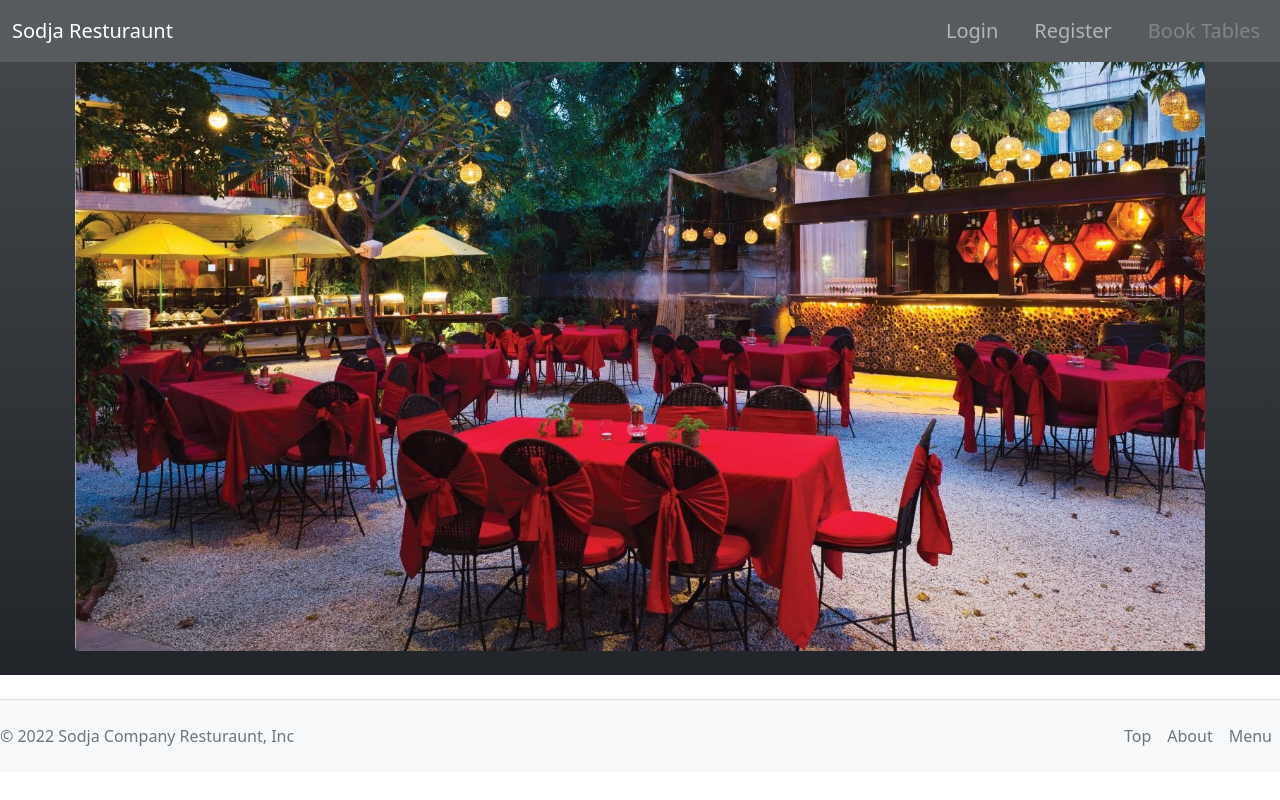
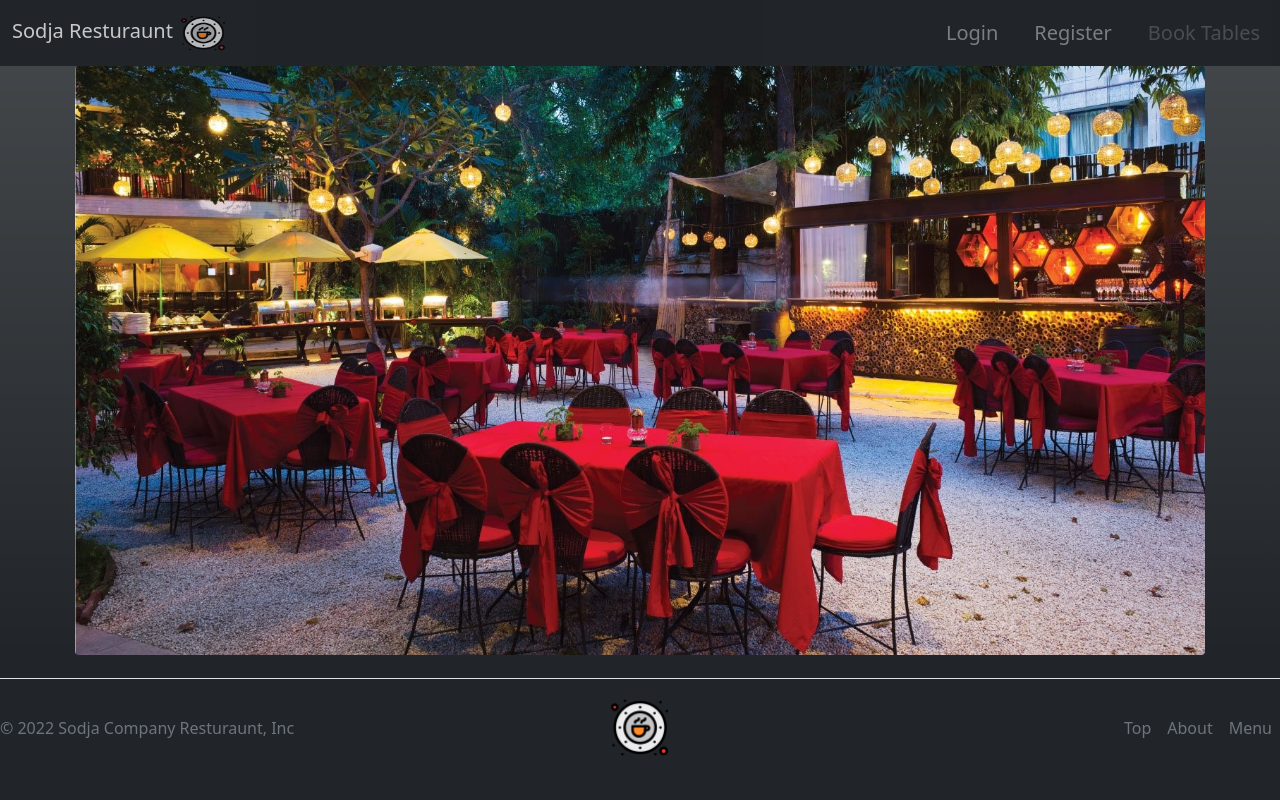
Before and after one commit to Arminas19/project4, a Django app: page / in a window 1280 px wide. Run offline with Django 3.2, Linux system fonts and the light colour scheme; some libraries are stand-ins or nearby versions.

Commit message:
added icons to footers and headers and browser tab, customized my footer made it stick to the bottom

```diff
--- a/Schedule.txt
+++ b/Schedule.txt
@@ -9,3 +9,7 @@
 17/02/2022 - set-up all my templates and start with my index.html template.
 
 18/02/2022 - created a header and background for my base.html file.
+
+19/02/2022 - started on my footer and added to the header.
+
+20/02/2022 - start on about section.
--- a/static/css/style.css
+++ b/static/css/style.css
@@ -1,3 +1,9 @@
+body{
+background-color: #212529;
+    min-height: 100vh;
+    display: flex;
+    flex-direction: column;
+}
 .nav-item-header{
     font-size: 20px;
 }
@@ -7,7 +13,3 @@
 #resturanunt-image{
 width:90%;
 }
-
-footer{
-    padding: 0;
-}
--- a/templates/base.html
+++ b/templates/base.html
@@ -10,6 +10,7 @@
     <link href="https://cdn.jsdelivr.net/npm/bootstrap@5.1.3/dist/css/bootstrap.min.css" rel="stylesheet"
         integrity="sha384-1BmE4kWBq78iYhFldvKuhfTAU6auU8tT94WrHftjDbrCEXSU1oBoqyl2QvZ6jIW3" crossorigin="anonymous">
     <link rel="stylesheet" href="{% static 'css/style.css' %}">
+    <link rel="shortcut icon" type="x-icon" href="{% static 'assets/icon.png' %}">
     <title> Sodja </title>
 </head>
 
@@ -17,7 +18,9 @@
     <header>
         <nav class="navbar navbar-expand-lg navbar-dark bg-dark sticky-top opacity-75">
             <div class="container-fluid">
-                <a class="navbar-brand" href="#">Sodja Resturaunt</a>
+                <a class="navbar-brand mb-0 h1" href="#">Sodja Resturaunt
+                    <img src="{% static 'assets/icon.png' %}" alt="" width="50" height="40">
+                </a>
                 <button class="navbar-toggler" type="button" data-bs-toggle="collapse" data-bs-target="#navbarScroll"
                     aria-controls="navbarScroll" aria-expanded="false" aria-label="Toggle navigation">
                     <span class="navbar-toggler-icon"></span>
@@ -42,15 +45,15 @@
                 <img src="{% static 'assets/edit3.jpg' %}" class="img-fluid rounded mx-auto d-block" alt="Resturaunt"
                     id="resturanunt-image">
             </div>
-       ..
+        </div>
     </header>
     {% block content %}
     {% endblock %}
-        <footer class="d-flex flex-wrap justify-content-between align-items-center py-3 my-4 border-top bg-light" id="footer">
+        <footer class="d-flex flex-wrap justify-content-between align-items-center py-3 my-4 border-top bg-dark mt-auto" id="footer">
           <p class="col-md-4 mb-0 text-muted">&copy; 2022 Sodja Company Resturaunt, Inc</p>
 
           <a href="/" class="col-md-4 d-flex align-items-center justify-content-center mb-3 mb-md-0 me-md-auto link-dark text-decoration-none">
-            <svg class="bi me-2" width="40" height="32"><use xlink:href="#bootstrap"/></svg>
+            <img src="{% static 'assets/icon.png' %}" alt="" width="65" height="65">
           </a>
 
           <ul class="nav col-md-4 justify-content-end">
@@ -62,7 +65,6 @@
     <script src="https://cdn.jsdelivr.net/npm/bootstrap@5.1.3/dist/js/bootstrap.bundle.min.js"
         integrity="sha384-ka7Sk0Gln4gmtz2MlQnikT1wXgYsOg+OMhuP+IlRH9sENBO0LRn5q+8nbTov4+1p" crossorigin="anonymous">
     </script>
-    </div>
-</body>
+  </body>
 
 </html>
```
Also changed, not shown: static/assets/icon.png (added).
